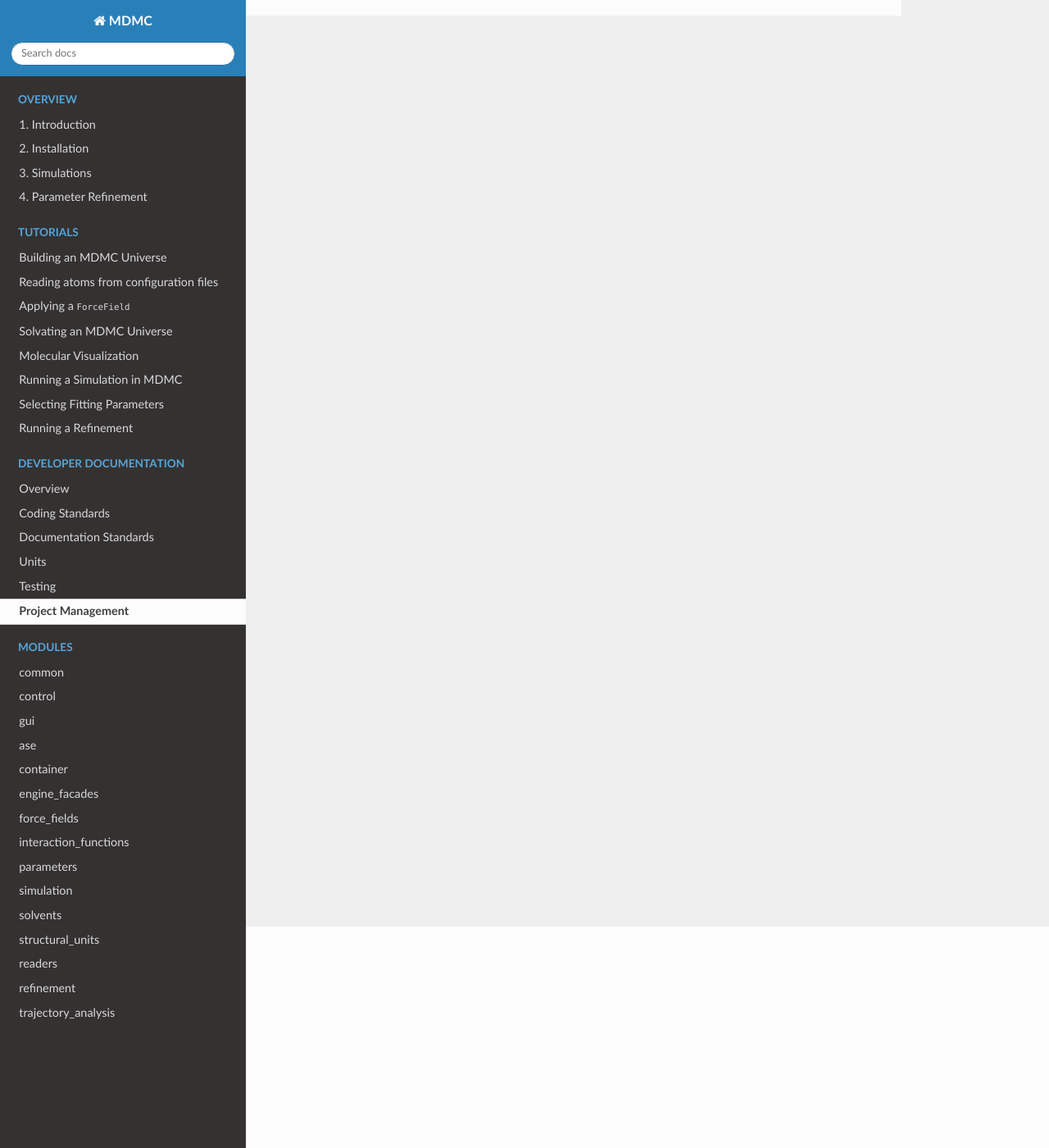
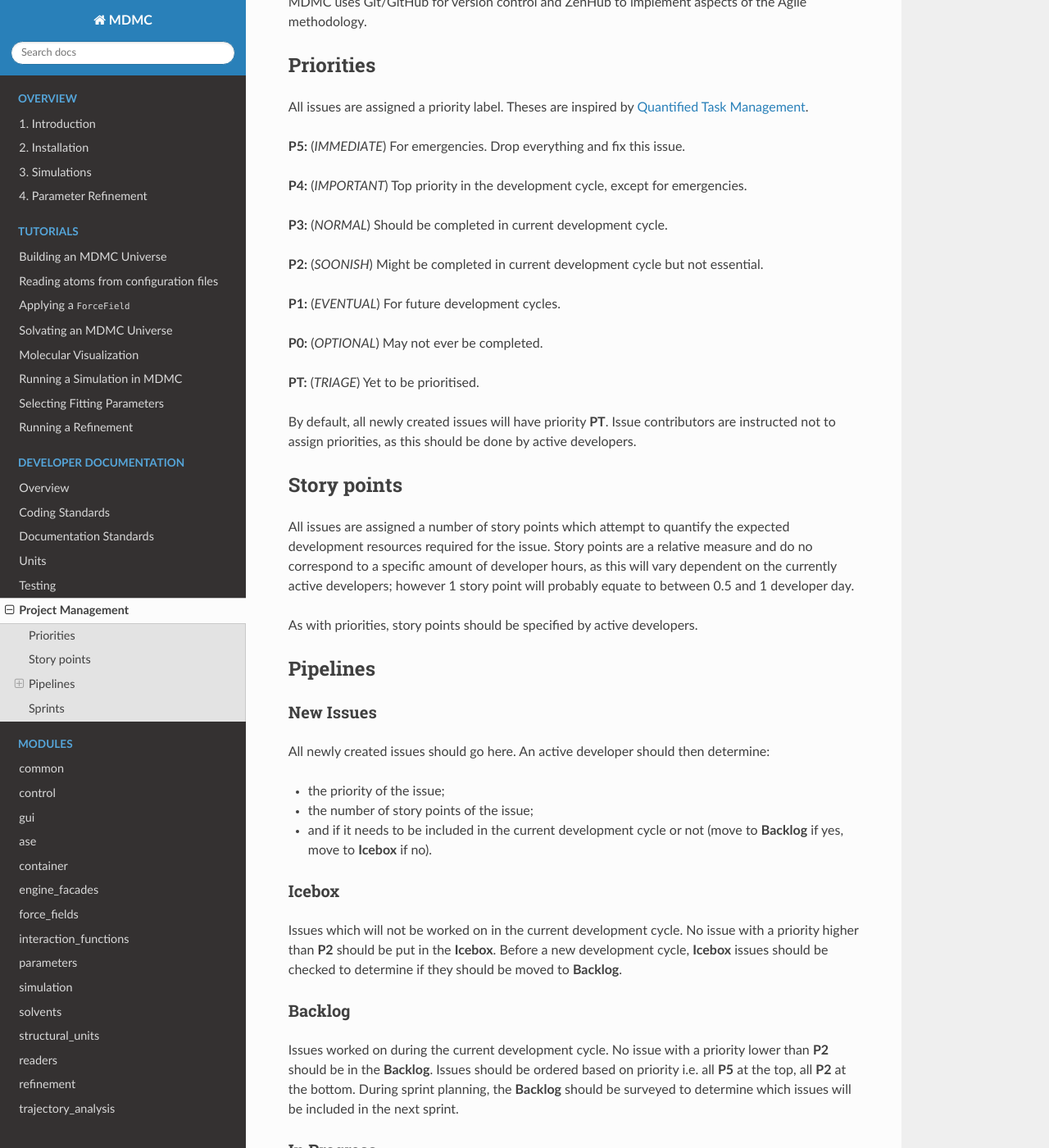
Before and after one commit to ISISNeutronMuon/MDMC, a Sphinx documentation site: the page built from doc/pages/developer/management.rst, in a window 1280 px wide and 1400 px high, scrolled down 270 px. Shown: the whole window at 82% size. Built offline with Sphinx 7.4.7 and the Read the Docs theme 2.0.0, drawn with Linux system fonts in a browser that asks for light colours; some of the changed text lies outside the part shown.

Commit message:
Added description of MDMC project management

```diff
--- a/doc/pages/developer/management.rst
+++ b/doc/pages/developer/management.rst
@@ -2,3 +2,95 @@
 
 Project Management
 ==================
+.. note::
+
+  This section is only relevant to active developers of MDMC, rather than
+  general contributors.
+
+MDMC uses Git/GitHub for version control and ZenHub to implement aspects of the
+Agile methodology.
+
+Priorities
+----------
+All issues are assigned a priority label.  Theses are inspired by
+`Quantified Task Management <https://standards.mousepawmedia.com/qtm.html>`_.
+
+**P5:** (*IMMEDIATE*) For emergencies. Drop everything and fix this issue.
+
+**P4:** (*IMPORTANT*) Top priority in the development cycle, except for emergencies.
+
+**P3:** (*NORMAL*) Should be completed in current development cycle.
+
+**P2:** (*SOONISH*) Might be completed in current development cycle but not essential.
+
+**P1:** (*EVENTUAL*) For future development cycles.
+
+**P0:** (*OPTIONAL*) May not ever be completed.
+
+**PT:** (*TRIAGE*) Yet to be prioritised.
+
+By default, all newly created issues will have priority **PT**.  Issue contributors
+are instructed not to assign priorities, as this should be done by active
+developers.
+
+Story points
+------------
+All issues are assigned a number of story points which attempt to quantify the
+expected development resources required for the issue. Story points are a
+relative measure and do no correspond to a specific amount of developer hours,
+as this will vary dependent on the currently active developers; however 1 story
+point will probably equate to between 0.5 and 1 developer day.
+
+As with priorities, story points should be specified by active developers.
+
+Pipelines
+---------
+
+New Issues
+^^^^^^^^^^
+All newly created issues should go here. An active developer should
+then determine:
+
+- the priority of the issue;
+- the number of story points of the issue;
+- and if it needs to be included in the current development cycle or not (move
+  to **Backlog** if yes, move to **Icebox** if no).
+
+Icebox
+^^^^^^
+Issues which will not be worked on in the current development cycle. No issue
+with a priority higher than **P2** should be put in the **Icebox**. Before a new
+development cycle, **Icebox** issues should be checked to determine if they
+should be moved to **Backlog**.
+
+Backlog
+^^^^^^^
+Issues worked on during the current development cycle.  No issue with a priority
+lower than **P2** should be in the **Backlog**. Issues should be ordered based
+on priority i.e. all **P5** at the top, all **P2** at the bottom. During sprint
+planning, the **Backlog** should be surveyed to determine which issues will be
+included in the next sprint.
+
+In Progress
+^^^^^^^^^^^
+Issues that are being worked on should be moved to the **In Progress** pipeline;
+this helps protect against duplication of effort and reduces the likelihood two
+developers will be working on the same part of the codebase.  Issues that are
+**In Progress** may or may not have an associated pull request (PR).
+
+Review/QA
+^^^^^^^^^
+Issues should be moved to **Review/QA** once they have a PR which has a reviewer
+allocated.
+
+Closed
+^^^^^^
+Issues which are closed will automatically move to this pipeline.
+
+
+Sprints
+-------
+Each sprint is represented by a Milestone; this allows ZenHub to provide
+burndown reports and velocity tracking. During sprint planning, any issues to be
+added to the sprint should have the relevant Milestone set. The issues within a
+specific sprint can then be viewed by filtering the ZenHub board by Milestone.
```
